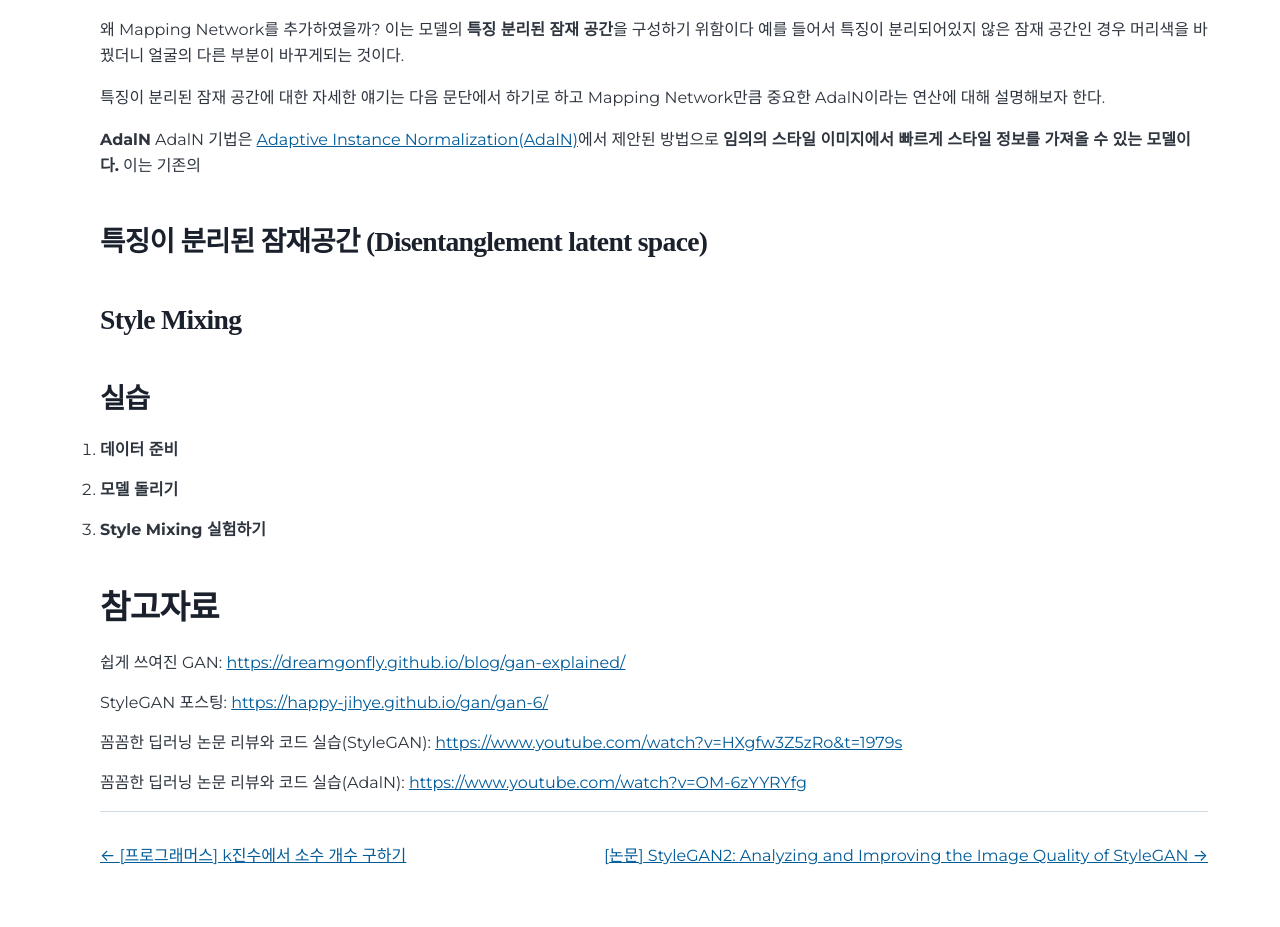
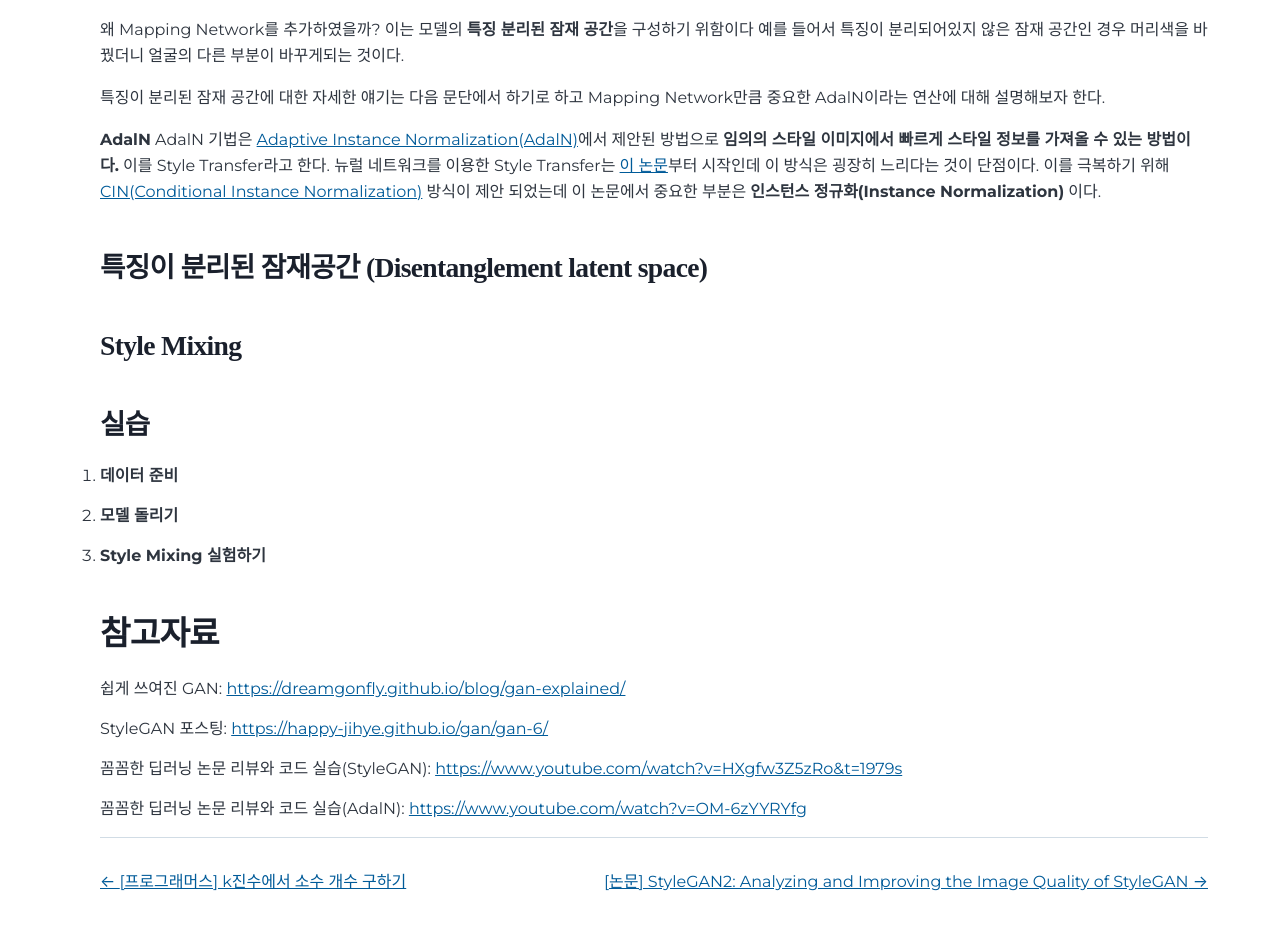
Before and after one commit to 10days96/10days96.github.io, a Gatsby site: page /StyleGAN/ in a window 1280 px wide. Shown: the part 6500-7427 px from the top of the page. Built offline with nearby package versions, Linux system fonts and the light colour scheme; Gatsby itself is replaced by a stand-in of ours; some packages are replaced by stand-ins of ours; code samples lack their colours; a web font is replaced by a local one.

Commit message:
feat: StyleGAN 포스팅 작성 중.....

```diff
--- a/content/blog/StyleGAN/index.md
+++ b/content/blog/StyleGAN/index.md
@@ -157,7 +157,7 @@ class Discriminator(nn.Module):
   특징이 분리된 잠재 공간에 대한 자세한 얘기는 다음 문단에서 하기로 하고 Mapping Network만큼 중요한 AdalN이라는 연산에 대해 설명해보자 한다.
 
 - **AdalN**
-  AdalN 기법은 [Adaptive Instance Normalization(AdalN)](https://arxiv.org/abs/1703.06868v2)에서 제안된 방법으로 **임의의 스타일 이미지에서 빠르게 스타일 정보를 가져올 수 있는 모델이다.** 이는 기존의
+  AdalN 기법은 [Adaptive Instance Normalization(AdalN)](https://arxiv.org/abs/1703.06868v2)에서 제안된 방법으로 **임의의 스타일 이미지에서 빠르게 스타일 정보를 가져올 수 있는 방법이다.** 이를 Style Transfer라고 한다. 뉴럴 네트워크를 이용한 Style Transfer는 [이 논문](https://www.cv-foundation.org/openaccess/content_cvpr_2016/papers/Gatys_Image_Style_Transfer_CVPR_2016_paper.pdf)부터 시작인데 이 방식은 굉장히 느리다는 것이 단점이다. 이를 극복하기 위해 [CIN(Conditional Instance Normalization)](https://arxiv.org/abs/1610.07629v5) 방식이 제안 되었는데 이 논문에서 중요한 부분은 **인스턴스 정규화(Instance Normalization)** 이다.
 
 ### 특징이 분리된 잠재공간 (Disentanglement latent space)
 
```
